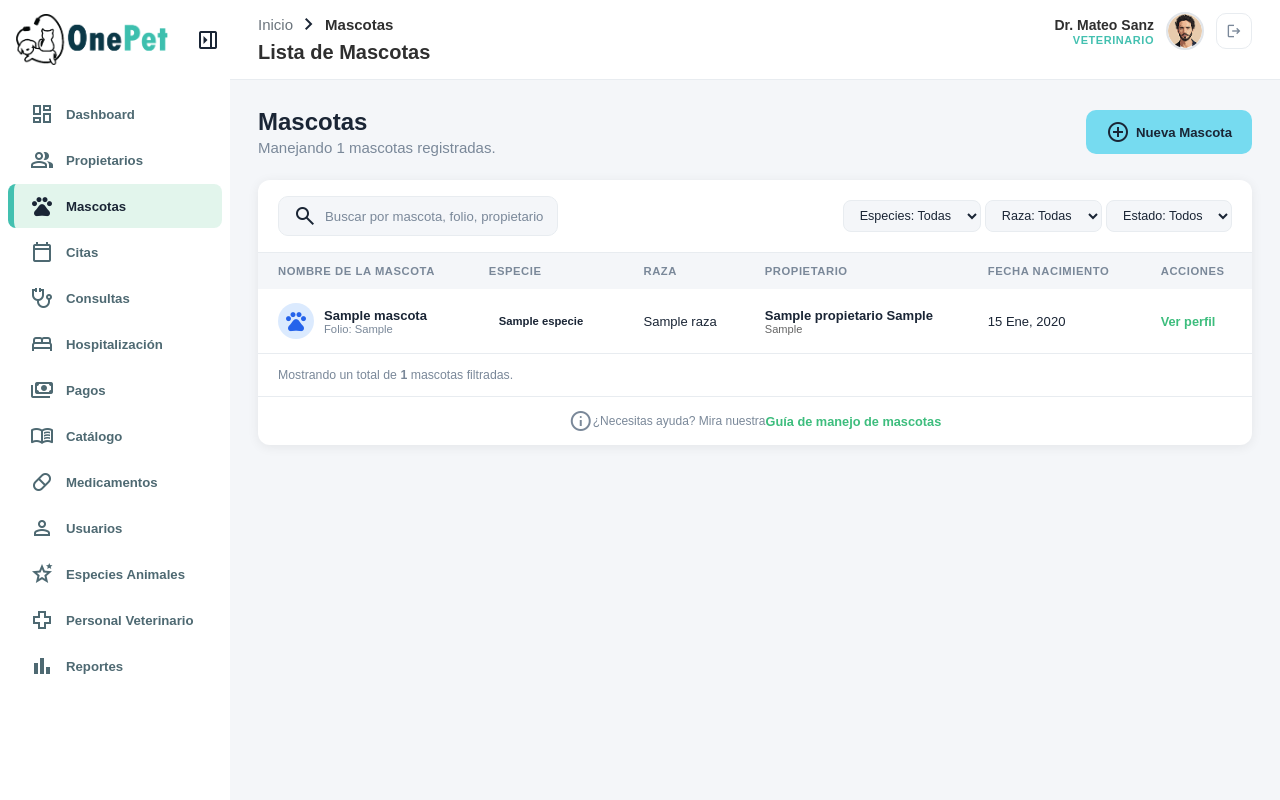
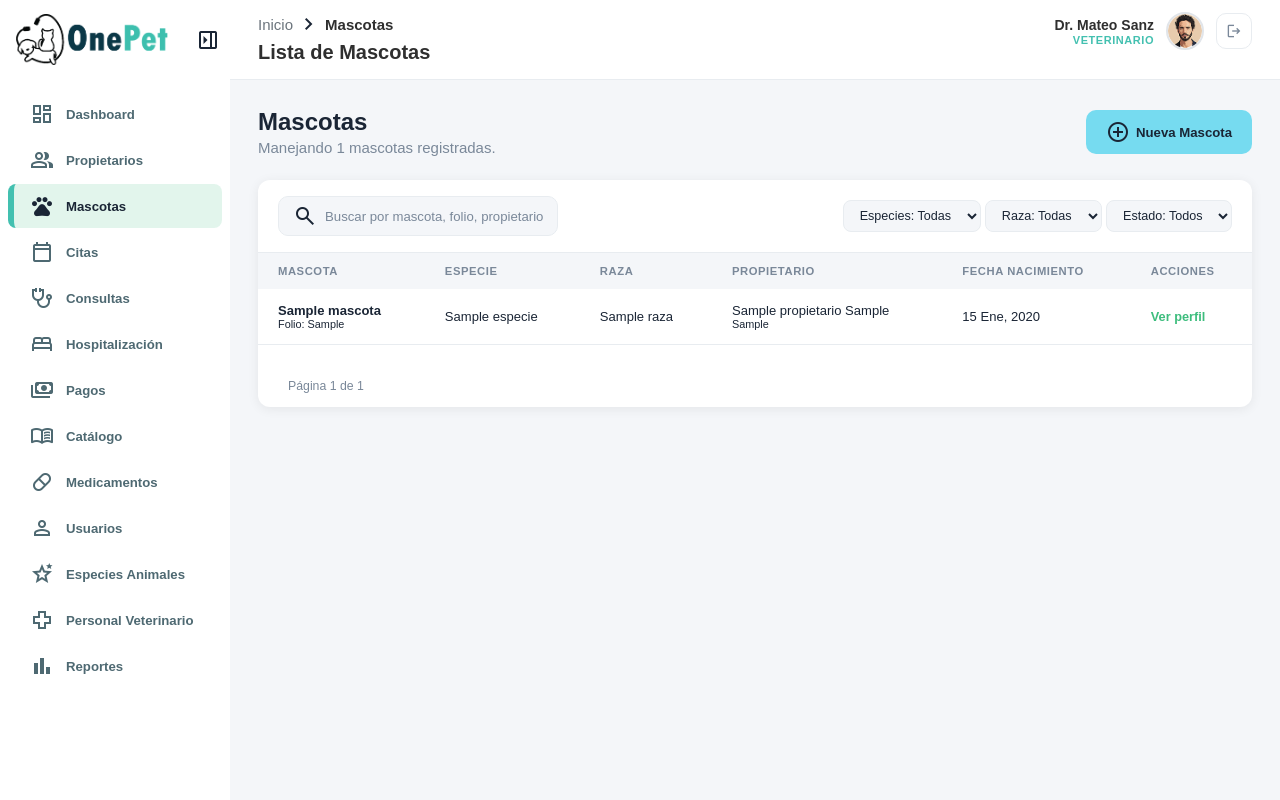
Before and after one commit to araceliimarcoos/OnePet, a Django app: page /mascotas/ in a window 1280 px wide. Run offline with Django 5.2, Linux system fonts and the light colour scheme; a user stored in the database is signed in; tables that the repository leaves empty hold one stand-in row (values such as "Sample post").

Commit message:
Vista y template de lista de mascotas con datos reales

```diff
--- a/web/templates/mascotas/mascotas_lista.html
+++ b/web/templates/mascotas/mascotas_lista.html
@@ -66,7 +66,7 @@
                 <table class="data-table" id="mascotasTable">
                   <thead>
                     <tr>
-                      <th>NOMBRE DE LA MASCOTA</th>
+                      <th> MASCOTA</th>
                       <th>ESPECIE</th>
                       <th>RAZA</th>
                       <th>PROPIETARIO</th>
@@ -79,57 +79,54 @@
                     {% for m in mascotas %}
                     <tr data-especie="{{ m.especie.nombre }}" data-raza="{{ m.raza.nombre }}">
                         <td>
-                            <div class="pet-cell">
-                                <div class="user-avatar-p" style="background-color: #DBEAFE; color: #2563EB;">
-                                    <span class="material-symbols-outlined">pets</span>
-                                </div>
-                                <div>
-                                    <strong>{{ m.nombre }}</strong>
-                                    <small>Folio: {{ m.folio }}</small>
-                                </div>
-                            </div>
+                            <!-- Solo el nombre y folio, sin divs adicionales -->
+                            <strong>{{ m.nombre }}</strong><br>
+                            <small>Folio: {{ m.folio }}</small>
                         </td>
+                        <td>{{ m.especie.nombre }}</td>
+                        <td>{{ m.raza.nombre }}</td>
                         <td>
-                            <span class="badge-especie {{ m.especie.nombre|lower }}">
-                                {{ m.especie.nombre }}
-                            </span>
+                            <!-- Información del propietario en líneas simples -->
+                            {{ m.propietario.nombrepila }} {{ m.propietario.primerapellido }}<br>
+                            <small>{{ m.propietario.correo }}</small>
                         </td>
-                        <td>{{ m.raza.nombre }}</td>
-                        <!--#################################################-->
-                        <td>
-                            <div class="data-vertical">
-                                <p style="margin: 0; font-weight: bold;">{{ m.propietario.nombrepila }} {{ m.propietario.primerapellido }}</p>
-                                <p style="margin: 0; font-size: 0.85em; color: #666;">{{ m.propietario.correo }}</p>
-                            </div>
-                        </td>
-                        <!--#############################################-->
                         <td>{{ m.fechanacimiento|date:"d M, Y" }}</td>
-                        <!--akiiba-->
                         <td>
                             <a href="#" class="link-green">Ver perfil</a>
                         </td>
                     </tr>
                     {% empty %}
                     <tr>
-                        <td colspan="7" style="text-align: center; padding: 30px; color: #666;">
+                        <td colspan="6" style="text-align: center; padding: 30px; color: #666;">
                             No hay mascotas registradas con esos criterios.
                         </td>
                     </tr>
                     {% endfor %}
-                </tbody>
+                    </tbody>
 <!--###########################################################################################-->
                 </table>
               </div>
 
             <div class="table-footer">
-                <span>
-                    Mostrando un total de <strong>{{ total_conteo }}</strong> mascotas filtradas.
-                </span>
+                <div class="pagination" style="margin-top: 20px; text-align: center;">
+
+                    {% if mascotas.has_previous %}
+                        <a href="?page=1">« Primera</a>
+                        <a href="?page={{ mascotas.previous_page_number }}">Anterior</a>
+                    {% endif %}
+
+                    <span style="margin: 0 10px;">
+                        Página {{ mascotas.number }} de {{ mascotas.paginator.num_pages }}
+                    </span>
+
+                    {% if mascotas.has_next %}
+                        <a href="?page={{ mascotas.next_page_number }}">Siguiente</a>
+                        <a href="?page={{ mascotas.paginator.num_pages }}">Última »</a>
+                    {% endif %}
+
                 </div>
+            </div>
 
-            <div class="table-help">
-                <span class="material-symbols-outlined">info</span> ¿Necesitas ayuda? Mira nuestra <a href="#" class="link-green">Guía de manejo de mascotas</a>
-            </div>
         </div>
     </div>
 
--- a/web/views.py
+++ b/web/views.py
@@ -44,31 +44,30 @@ def api_citas(request):
 def dashboard (request):
     return render(request, 'dashboard.html', { 'seccion_activa': 'dashboard' })
 ############################################################################################
+
 from django.core.paginator import Paginator
-from django.db.models import Q # Importante para búsquedas complejas
 
-
-
-#################################################################################3
 @login_required
-
 def mascotas(request):
 
+    mascotas_list = Mascota.objects.select_related(
+        'propietario', 'especie', 'raza'
+    ).all()
+
+    paginator = Paginator(mascotas_list, 15)  # 15 por página en cada tablita
+
+    page_number = request.GET.get('page')
+    mascotas = paginator.get_page(page_number)
+
     contexto = {
-
         'seccion_activa': 'mascotas',
-
-        'mascotas': Mascota.objects.select_related('propietario', 'especie', 'raza').all(),
-
+        'mascotas': mascotas,  #  ahora es paginado
         'especies': Especie.objects.all().order_by('nombre'),
         'razas': Raza.objects.all().order_by('nombre'),
-
-        'total_conteo': Mascota.objects.count()
-
+        'total_conteo': paginator.count  #  mejor que count()
     }
 
     return render(request, 'mascotas/mascotas_lista.html', contexto)
-
 ###############################################################################################
 @login_required
 def detalles_mascota(request):
```
